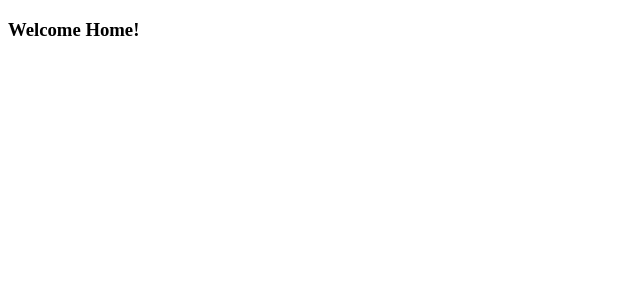
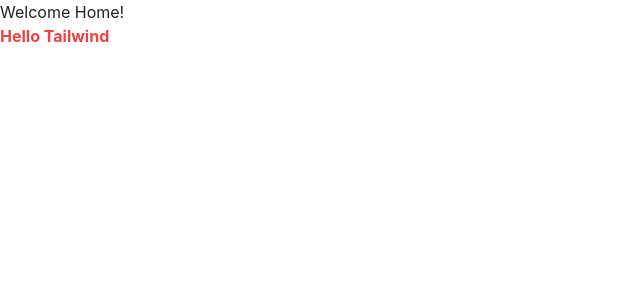
Before and after one commit to okocraft/monitor, a React (Vite) app in the folder front/: page / in a window 1280 px wide. Shown: the top 300 px of the page, without its empty margins (0-640 px from the left). Built offline with nearby package versions, Linux system fonts and the light colour scheme.

Commit message:
feat(front): setup TailwindCSS

```diff
--- a/front/package.json
+++ b/front/package.json
@@ -23,7 +23,10 @@
         "@types/react": "^18.3.12",
         "@types/react-dom": "^18.3.1",
         "@vitejs/plugin-react-swc": "^3.5.0",
+        "autoprefixer": "^10.4.20",
         "globals": "^15.11.0",
+        "postcss": "^8.4.49",
+        "tailwindcss": "^3.4.15",
         "typescript": "~5.6.2",
         "vite": "^5.4.10"
     }
--- /dev/null
+++ b/front/postcss.config.js
@@ -0,0 +1,6 @@
+export default {
+    plugins: {
+        tailwindcss: {},
+        autoprefixer: {},
+    },
+};
--- /dev/null
+++ b/front/src/index.css
@@ -0,0 +1,16 @@
+:root {
+    font-family: Inter, system-ui, Avenir, Helvetica, Arial, sans-serif;
+
+    color-scheme: light dark;
+    color: rgba(0, 0, 0, 0.87);
+    background-color: #ffffff;
+
+    font-synthesis: none;
+    text-rendering: optimizeLegibility;
+    -webkit-font-smoothing: antialiased;
+    -moz-osx-font-smoothing: grayscale;
+}
+
+@tailwind base;
+@tailwind components;
+@tailwind utilities;
--- a/front/src/main.tsx
+++ b/front/src/main.tsx
@@ -2,6 +2,7 @@
 import { StrictMode } from "react";
 import { createRoot } from "react-dom/client";
 import { routeTree } from "./routeTree.gen";
+import "./index.css";
 
 const router = createRouter({
     routeTree,
@@ -22,6 +23,6 @@
 
 createRoot(root).render(
     <StrictMode>
-        <RouterProvider router={router} />
+            <RouterProvider router={router} />
     </StrictMode>,
 );
--- a/front/src/routes/index.tsx
+++ b/front/src/routes/index.tsx
@@ -6,8 +6,9 @@
 
 function Home() {
     return (
-        <div>
+        <>
             <h3>Welcome Home!</h3>
-        </div>
+            <p className="text-red-500 font-bold">Hello Tailwind</p>
+        </>
     );
 }
--- /dev/null
+++ b/front/tailwind.config.ts
@@ -0,0 +1,9 @@
+import type { Config } from "tailwindcss";
+
+export default {
+    content: ["./index.html", "./src/**/*.{ts,tsx}"],
+    theme: {
+        extend: {},
+    },
+    plugins: [],
+} satisfies Config;
```
Also changed, not shown: 1 other file (tests, documents, lock files or other folders).
